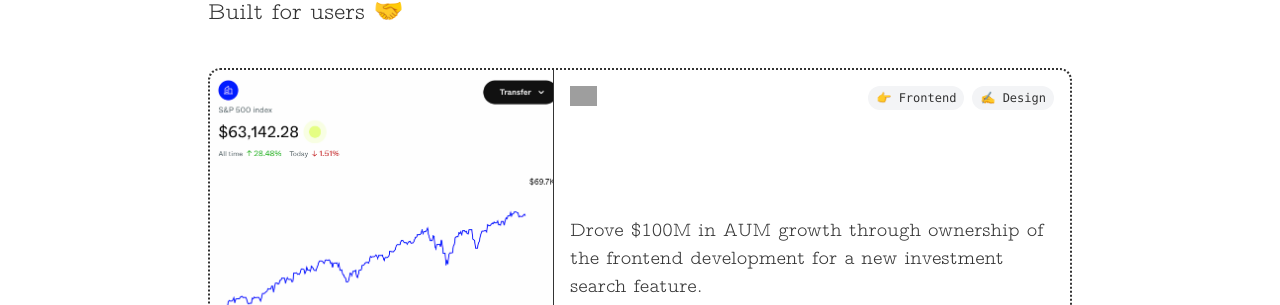
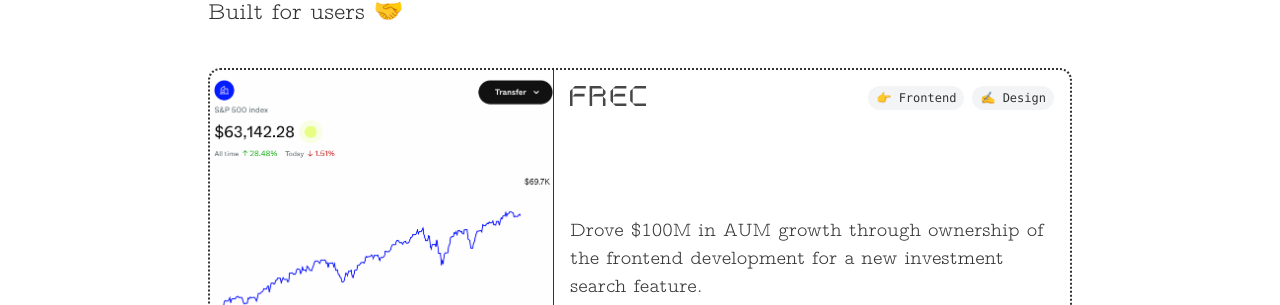
Before and after one commit to christineNg1028/website-v2, a React (Create React App) app: page / in a window 1280 px wide. Shown: the part 647-952 px from the top of the page. Built offline with nearby package versions, Linux system fonts and the light colour scheme; grey boxes are pictures that could not be loaded.

Commit message:
theme logo + fix warnings

```diff
--- a/src/ScrollToTop.tsx
+++ b/src/ScrollToTop.tsx
@@ -10,7 +10,7 @@ export const ScrollToTop = () => {
       // Only scroll to top on forward navigation (not back)
       window.scrollTo(0, 0);
     }
-  }, [location]);
+  }, [location, navigationType]);
 
   return null;
 };
--- a/src/components/design system/Card.tsx
+++ b/src/components/design system/Card.tsx
@@ -4,9 +4,10 @@ import { useTheme } from "../../ThemeProvider";
 export const Card: FC<{
   children: ReactNode;
   img?: string;
+  alt?: string;
   onClick?: () => void;
   className?: string;
-}> = ({ img, onClick, children, className }) => {
+}> = ({ img, alt, onClick, children, className }) => {
   const { darkMode } = useTheme();
   const borderColor = darkMode ? "border-white" : "border-[rgba(0,0,0,0.8)]";
   const onClickStyles = !!onClick
@@ -25,7 +26,8 @@ export const Card: FC<{
           <div className="col-span-4 overflow-hidden">
             <img
               src={img}
-              className={`h-full w-full object-cover object-[0%_0%] border-r rounded-tl-xl rounded-bl-xl ${
+              alt={alt}
+              className={`h-full w-full object-cover object-top border-r rounded-tl-xl rounded-bl-xl ${
                 darkMode ? "border-white" : "border-[rgba(0,0,0,0.8)]"
               }`}
             />
--- a/src/components/design system/TextLink.tsx
+++ b/src/components/design system/TextLink.tsx
@@ -1,4 +1,4 @@
-import { FC, ReactNode } from "react";
+import { FC } from "react";
 
 export const TextLink: FC<{ children: string; to: string }> = ({
   children,
@@ -8,6 +8,7 @@ export const TextLink: FC<{ children: string; to: string }> = ({
     <a
       href={to}
       target="_blank"
+      rel="noreferrer"
       className="relative underline underline-offset-8 decoration-dotted"
     >
       {/* Hover text */}
--- a/src/pages/home/Home.tsx
+++ b/src/pages/home/Home.tsx
@@ -1,13 +1,10 @@
 import React from "react";
 import "../../App.css";
-import { useTheme } from "../../ThemeProvider";
 import { AboutMe } from "./AboutMe";
 import { SoftwareProjects } from "./SoftwareProjects";
 import { Divider } from "../../components/design system/Divider";
 
 function Home() {
-  const { darkMode } = useTheme();
-
   return (
     <div className="flex flex-col w-full max-w-4xl px-4 py-10 gap-12">
       <AboutMe />
--- a/src/pages/home/SoftwareProjects.tsx
+++ b/src/pages/home/SoftwareProjects.tsx
@@ -20,14 +20,23 @@ export const SoftwareProjects = () => {
           <Card
             key={projectName}
             img={projectDetails.img}
+            alt={projectDetails.name}
             onClick={() => handleClickProject(projectName)}
             className="h-[250px]"
           >
             <div className="h-full flex flex-col justify-between text-xl">
               <div className="flex justify-between flex-wrap">
                 <span>
-                  {projectDetails.logo ? (
-                    <img src={projectDetails.logo} className="h-5" />
+                  {projectDetails.logoLight && projectDetails.logoDark ? (
+                    <img
+                      src={
+                        darkMode
+                          ? projectDetails.logoLight
+                          : projectDetails.logoDark
+                      }
+                      alt={projectDetails.name}
+                      className="h-5"
+                    />
                   ) : (
                     projectDetails.name
                   )}
--- a/src/pages/project/Project.tsx
+++ b/src/pages/project/Project.tsx
@@ -4,8 +4,10 @@ import { useTheme } from "../../ThemeProvider";
 import { useNavigate, useParams } from "react-router";
 import { projects } from "../shared/projects";
 import { BackButton } from "../../components/design system/BackButton";
-import { HoverImageLink } from "../../components/design system/HoverLink";
-import { Frec } from "./Frec";
+import {
+  HoverImageLink,
+  HoverTextLink,
+} from "../../components/design system/HoverLink";
 
 function Project() {
   const { darkMode } = useTheme();
@@ -51,24 +53,33 @@ function Project() {
       <BackButton />
       <img
         src={currentProject.img}
+        alt={currentProject.name}
         className={"h-full w-full object-cover object-[0%_0%] rounded-xl"}
       />
       <div className="flex flex-col gap-6">
         <div className="flex justify-between">
+          {currentProject.logoLight && currentProject.logoDark ? (
             <HoverImageLink to={currentProject.link}>
               <img
-              src={currentProject.logo}
+                src={
+                  darkMode ? currentProject.logoLight : currentProject.logoDark
+                }
                 alt={currentProject.name}
                 className="h-10 block"
               />
             </HoverImageLink>
+          ) : (
+            <HoverTextLink to={currentProject.link}>
+              {currentProject.name}
+            </HoverTextLink>
+          )}
           {formatDateRange(currentProject.startDate, currentProject.endDate)}
         </div>
         <div>
           <span className="font-semibold">Skills: </span>
           <span>{currentProject.skills.join(", ")}</span>
         </div>
-        <Frec />
+        {currentProject.pageContent && <currentProject.pageContent />}
       </div>
     </div>
   );
--- a/src/pages/shared/projects.ts
+++ b/src/pages/shared/projects.ts
@@ -1,13 +1,22 @@
 import frecImage from "../../assets/images/projects/frec/frec.png";
-import frecLogo from "../../assets/graphics/logos/frec.svg";
+import frecLogoLight from "../../assets/graphics/logos/frec-light.svg";
+import frecLogoDark from "../../assets/graphics/logos/frec-dark.svg";
 import outschoolImage from "../../assets/images/projects/outschool/outschool.png";
 import outschoolLogo from "../../assets/graphics/logos/outschool.svg";
 import wonoloImage from "../../assets/images/projects/wonolo/wonolo.png";
-import wonoloLogo from "../../assets/graphics/logos/wonolo.svg";
+import wonoloLogoLight from "../../assets/graphics/logos/wonolo-light.svg";
+import wonoloLogoDark from "../../assets/graphics/logos/wonolo-dark.svg";
+import wealthsimpleChequingImage from "../../assets/images/projects/wealthsimple cash/wealthsimple_chequing.png";
+import wealthsimpleLogoLight from "../../assets/graphics/logos/wealthsimple-light.svg";
+import wealthsimpleLogoDark from "../../assets/graphics/logos/wealthsimple-dark.svg";
+import wealthsimpleTaxImage from "../../assets/images/projects/wealthsimple tax/wealthsimple_tax.jpeg";
+
+import { Frec } from "../project/Frec";
 
 type Project = {
   name: string;
-  logo?: string;
+  logoLight?: string;
+  logoDark?: string;
   img: string;
   description: string;
   startDate: Date;
@@ -15,6 +24,7 @@ type Project = {
   skills: string[];
   tags: ProjectTag[];
   link: string;
+  pageContent?: () => JSX.Element;
 };
 
 enum ProjectTag {
@@ -29,7 +39,8 @@ enum ProjectTag {
 export const projects: Record<string, Project> = {
   frec: {
     name: "Frec Direct Indexing",
-    logo: frecLogo,
+    logoLight: frecLogoLight,
+    logoDark: frecLogoDark,
     img: frecImage,
     description:
       "Drove $100M in AUM growth through ownership of the frontend development for a new investment search feature.",
@@ -38,10 +49,12 @@ export const projects: Record<string, Project> = {
     skills: ["React", "TypeScript", "GraphQL", "PostgreSQL"],
     tags: [ProjectTag.Frontend, ProjectTag.Design],
     link: "https://frec.com/",
+    pageContent: Frec,
   },
   outschool: {
     name: "Outschool",
-    logo: outschoolLogo,
+    logoLight: outschoolLogo,
+    logoDark: outschoolLogo,
     img: outschoolImage,
     description:
       "Boosted recurring 1:1 tutoring enrollments from 24% to 32% by implementing and user testing retention features.",
@@ -53,7 +66,8 @@ export const projects: Record<string, Project> = {
   },
   wonolo: {
     name: "Wonolo",
-    logo: wonoloLogo,
+    logoLight: wonoloLogoLight,
+    logoDark: wonoloLogoDark,
     img: wonoloImage,
     description:
       "Enhanced system scalability by reducing background job deployments by 50% with a new scheduling pattern.",
@@ -64,9 +78,10 @@ export const projects: Record<string, Project> = {
     link: "https://www.wonolo.com/",
   },
   wealthsimpleCash: {
-    name: "Frec Direct Indexing",
-    logo: frecLogo,
-    img: frecImage,
+    name: "Wealthsimple Cash",
+    logoLight: wealthsimpleLogoLight,
+    logoDark: wealthsimpleLogoDark,
+    img: wealthsimpleChequingImage,
     description:
       "Increased account deposits by 25% by designing and developing a scalable and secure e-Transfer backend.",
     startDate: new Date("2022-05-01"),
@@ -76,9 +91,10 @@ export const projects: Record<string, Project> = {
     link: "https://www.wealthsimple.com/en-ca/chequing",
   },
   wealthsimpleTax: {
-    name: "Frec Direct Indexing",
-    logo: frecLogo,
-    img: frecImage,
+    name: "Wealthsimple Tax",
+    logoLight: wealthsimpleLogoLight,
+    logoDark: wealthsimpleLogoDark,
+    img: wealthsimpleTaxImage,
     description:
       "Improved first-time tax filer conversion from 50-55% to 60% by revamping the onboarding flow with a state machine pattern, benefiting 1.3 million clients during the 2022 tax season.",
     startDate: new Date("2021-09-01"),
```
Lines whose indentation alone changed are shown as unchanged.
